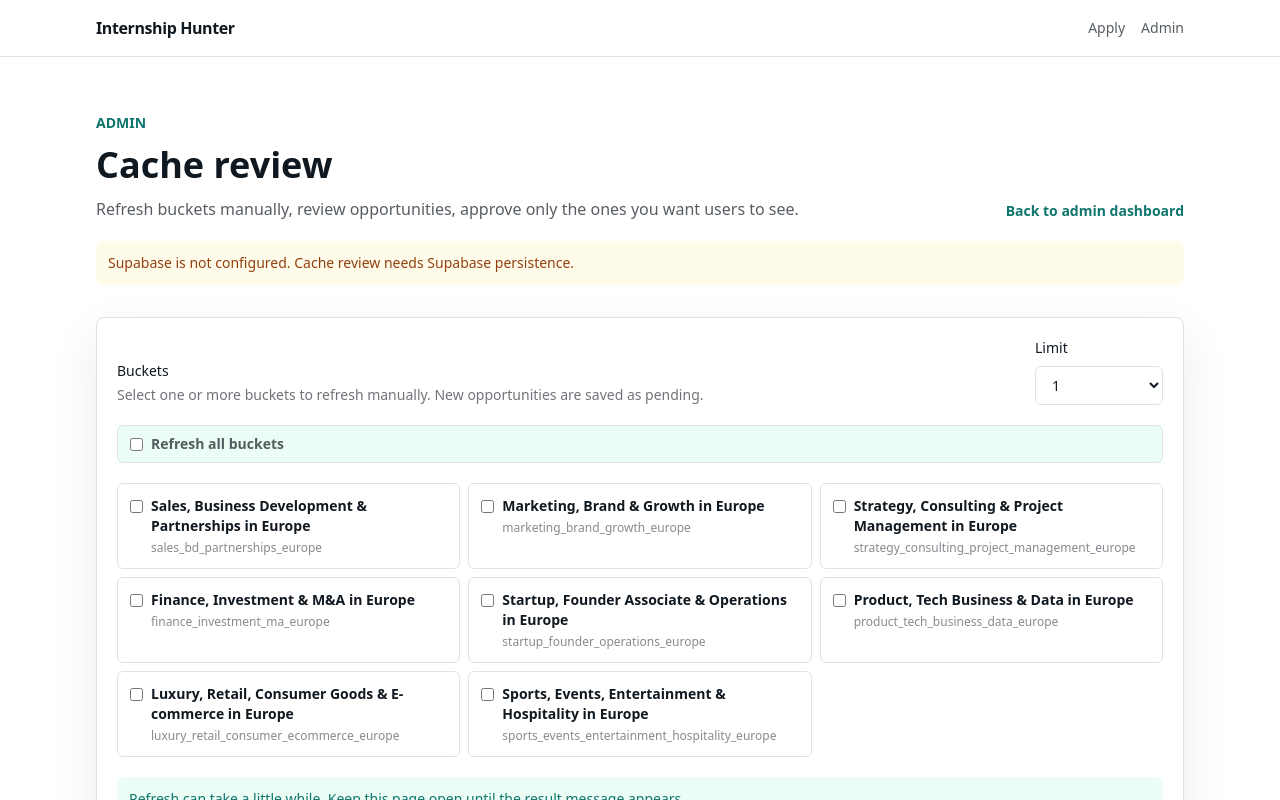
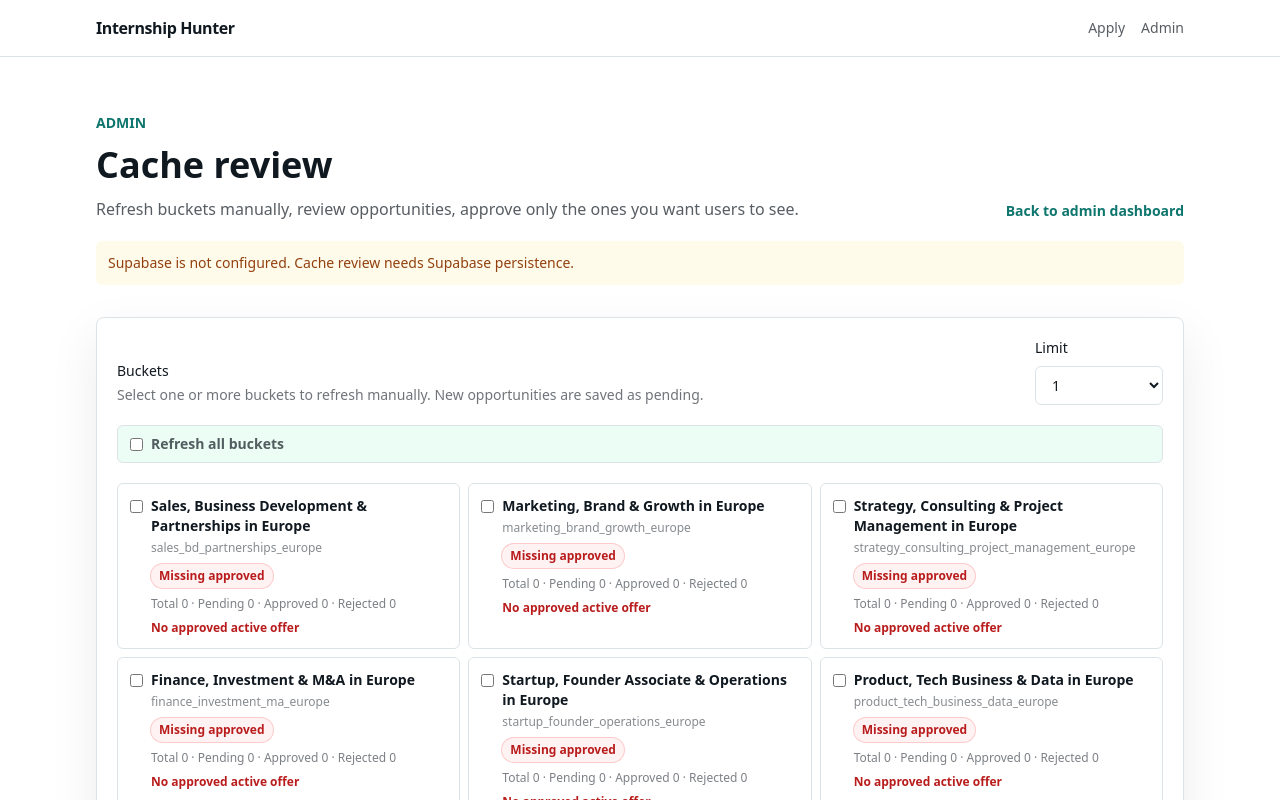
Before and after one commit to paulcuillerot-star/internshiphunter, a Next.js app: page /admin/cache in a window 1280 px wide. Shown: the top 800 px of the page. Built offline with nearby package versions, Linux system fonts and the light colour scheme; no server answers.

Commit message:
Add admin cache bucket health summary

```diff
--- a/app/admin/cache/page.tsx
+++ b/app/admin/cache/page.tsx
@@ -9,8 +9,34 @@ import { priorityBucketIds, searchBuckets } from "@/lib/searchBuckets";
 import { hasSupabaseConfig, listCachedBucketOpportunities, saveCachedBucketOpportunities, saveLog, updateCachedOpportunityReviewStatus } from "@/lib/store";
 import type { CacheReviewStatus } from "@/lib/types";
 
+type CachedOpportunity = Awaited<ReturnType<typeof listCachedBucketOpportunities>>[number];
+type BucketHealthStatus = "Ready" | "Needs review" | "Missing approved";
+
+type BucketHealth = {
+  total: number;
+  pending: number;
+  approved: number;
+  rejected: number;
+  approvedActive: CachedOpportunity[];
+  bestApproved?: CachedOpportunity;
+  bestApprovedScore: number;
+  status: BucketHealthStatus;
+  warnings: string[];
+};
+
 export const dynamic = "force-dynamic";
 export const runtime = "nodejs";
+
+const bucketFitKeywords: Record<string, string[]> = {
+  product_tech_business_data: ["product", "data", "analytics", "business intelligence", "bi", "dashboard", "tech", "digital", "operations", "revenue operations", "product operations"],
+  finance_investment_ma: ["finance", "investment", "m&a", "merger", "acquisition", "private equity", "asset management", "trading", "structuring", "markets"],
+  sales_bd_partnerships: ["sales", "business development", "partnership", "sponsorship", "account", "client relationship", "commercial"],
+  marketing_brand_growth: ["marketing", "brand", "growth", "crm", "acquisition", "content", "campaign"],
+  sports_events_entertainment_hospitality: ["sport", "sports", "event", "hospitality", "entertainment", "tourism", "travel", "fan", "matchday"],
+  luxury_retail_consumer_ecommerce: ["luxury", "retail", "consumer", "e-commerce", "ecommerce", "merchandising", "marketplace", "fashion"],
+  startup_founder_operations: ["startup", "founder", "operations", "venture", "growth", "strategy", "chief of staff"],
+  strategy_consulting_project_management: ["strategy", "consulting", "project", "transformation", "business analyst", "analyst", "pm"]
+};
 
 function isAuthorized(password?: string) { const configuredPassword = process.env.ADMIN_PASSWORD; const isLocalDev = process.env.NODE_ENV !== "production"; return configuredPassword ? password === configuredPassword : isLocalDev; }
 function cachePath(password?: string, message?: string) { const params = new URLSearchParams(); if (password) params.set("password", password); if (message) params.set("message", message); const query = params.toString(); return `/admin/cache${query ? `?${query}` : ""}`; }
@@ -77,10 +103,50 @@ async function reviewOpportunityAction(formData: FormData) {
 }
 
 function statusClass(status: CacheReviewStatus) { if (status === "approved") return "bg-emerald-50 text-signal ring-emerald-200"; if (status === "rejected") return "bg-red-50 text-red-700 ring-red-200"; return "bg-amber-50 text-amber-700 ring-amber-200"; }
+function healthStatusClass(status: BucketHealthStatus) { if (status === "Ready") return "bg-emerald-50 text-signal ring-emerald-200"; if (status === "Missing approved") return "bg-red-50 text-red-700 ring-red-200"; return "bg-amber-50 text-amber-700 ring-amber-200"; }
 function formatDate(value?: string) { if (!value) return "Not set"; return new Date(value).toLocaleString("en-GB", { dateStyle: "medium", timeStyle: "short" }); }
 function timestamp(value?: string) { return value ? new Date(value).getTime() : 0; }
+function isActive(offer: CachedOpportunity) { const expiresAt = timestamp(offer.expiresAt); return !expiresAt || expiresAt > Date.now(); }
+function expiresSoon(value?: string) { const expiresAt = timestamp(value); return Boolean(expiresAt && expiresAt > Date.now() && expiresAt - Date.now() < 7 * 24 * 60 * 60 * 1000); }
 function countStatus(items: Array<{ reviewStatus: CacheReviewStatus }>, status: CacheReviewStatus) { return items.filter((item) => item.reviewStatus === status).length; }
 function statusSortValue(status: CacheReviewStatus) { if (status === "pending") return 0; if (status === "approved") return 1; return 2; }
+function score(offer: CachedOpportunity) { return Math.round(((offer.matchScore ?? 0) + (offer.qualityScore ?? 0)) / 2); }
+function categoryIdFromBucketId(bucketId: string) { return Object.keys(bucketFitKeywords).find((categoryId) => bucketId.startsWith(categoryId)); }
+function opportunityText(offer: CachedOpportunity) { return [offer.title, offer.company, offer.location, offer.descriptionSummary, offer.requirementsSummary, offer.applicationAngle, ...(offer.whyItMatches ?? []), ...(offer.risks ?? [])].join(" ").toLowerCase(); }
+function possibleBucketMismatch(bucketId: string, offer?: CachedOpportunity) {
+  if (!offer) return false;
+  const categoryId = categoryIdFromBucketId(bucketId);
+  const keywords = categoryId ? bucketFitKeywords[categoryId] : [];
+  if (!keywords.length) return false;
+  const text = opportunityText(offer);
+  return !keywords.some((keyword) => text.includes(keyword));
+}
+function hasDeadlineConcern(offer?: CachedOpportunity) {
+  if (!offer) return false;
+  const text = [offer.deadline, ...(offer.risks ?? [])].join(" ").toLowerCase();
+  return !offer.deadline || text.includes("deadline unclear") || text.includes("deadline is close") || text.includes("apply quickly");
+}
+function buildBucketHealth(bucketId: string, items: CachedOpportunity[]): BucketHealth {
+  const approvedActive = items.filter((item) => item.reviewStatus === "approved" && isActive(item)).sort((a, b) => score(b) - score(a) || timestamp(b.createdAt) - timestamp(a.createdAt));
+  const bestApproved = approvedActive[0];
+  const warnings = [
+    approvedActive.length > 1 ? "Duplicate approved offers" : "",
+    bestApproved && (expiresSoon(bestApproved.expiresAt) || hasDeadlineConcern(bestApproved)) ? "Deadline close or unclear" : "",
+    bestApproved && possibleBucketMismatch(bucketId, bestApproved) ? "Possible bucket mismatch" : "",
+    bestApproved && score(bestApproved) < 85 ? "Score below threshold" : ""
+  ].filter(Boolean);
+  return {
+    total: items.length,
+    pending: countStatus(items, "pending"),
+    approved: countStatus(items, "approved"),
+    rejected: countStatus(items, "rejected"),
+    approvedActive,
+    bestApproved,
+    bestApprovedScore: bestApproved ? score(bestApproved) : 0,
+    status: approvedActive.length ? (warnings.length ? "Needs review" : "Ready") : "Missing approved",
+    warnings
+  };
+}
 
 export default async function AdminCachePage({ searchParams }: { searchParams: { password?: string; message?: string } }) {
   const configuredPassword = process.env.ADMIN_PASSWORD;
@@ -95,6 +161,7 @@ export default async function AdminCachePage({ searchParams }: { searchParams: {
   for (const opportunity of opportunities) {
     grouped.set(opportunity.bucketId, [...(grouped.get(opportunity.bucketId) ?? []), opportunity]);
   }
+  const healthByBucket = new Map(priorityBucketIds.map((bucketId) => [bucketId, buildBucketHealth(bucketId, grouped.get(bucketId) ?? [])]));
   const bucketGroups = Array.from(grouped.entries())
     .map(([bucketId, items]) => ({
       bucketId,
@@ -123,7 +190,8 @@ export default async function AdminCachePage({ searchParams }: { searchParams: {
         <div className="grid gap-2 sm:grid-cols-2 lg:grid-cols-3">
           {priorityBucketIds.map((bucketId) => {
             const bucket = searchBuckets.find((item) => item.id === bucketId);
-            return <label key={bucketId} className="flex min-h-16 items-start gap-2 rounded-md border border-line bg-white p-3 text-sm text-ink/70"><input className="mt-1" name="bucketIds" type="checkbox" value={bucketId} /><span><span className="block font-bold text-ink">{bucket?.displayTitle ?? bucketId}</span><span className="mt-1 block text-xs text-ink/50">{bucketId}</span></span></label>;
+            const health = healthByBucket.get(bucketId) ?? buildBucketHealth(bucketId, []);
+            return <label key={bucketId} className="flex min-h-36 items-start gap-2 rounded-md border border-line bg-white p-3 text-sm text-ink/70"><input className="mt-1" name="bucketIds" type="checkbox" value={bucketId} /><span className="grid gap-2"><span className="flex flex-wrap items-start justify-between gap-2"><span><span className="block font-bold text-ink">{bucket?.displayTitle ?? bucketId}</span><span className="mt-1 block text-xs text-ink/50">{bucketId}</span></span><span className={`rounded-full px-2 py-1 text-xs font-bold ring-1 ${healthStatusClass(health.status)}`}>{health.status === "Ready" ? "Ready" : health.status}</span></span><span className="text-xs text-ink/55">Total {health.total} · Pending {health.pending} · Approved {health.approved} · Rejected {health.rejected}</span>{health.bestApproved ? <span className="text-xs font-semibold text-ink">Current: {health.bestApproved.company} — {health.bestApprovedScore}/{health.bestApproved.qualityScore ?? 0}</span> : <span className="text-xs font-semibold text-red-700">No approved active offer</span>}{health.warnings.length ? <span className="flex flex-wrap gap-1">{health.warnings.map((warning) => <span key={warning} className="rounded-full bg-amber-50 px-2 py-1 text-xs font-bold text-amber-800 ring-1 ring-amber-200">{warning}</span>)}</span> : null}</span></label>;
           })}
         </div>
         <div className="rounded-md bg-emerald-50 p-3 text-sm text-signal" aria-live="polite">Refresh can take a little while. Keep this page open until the result message appears.</div>
```
